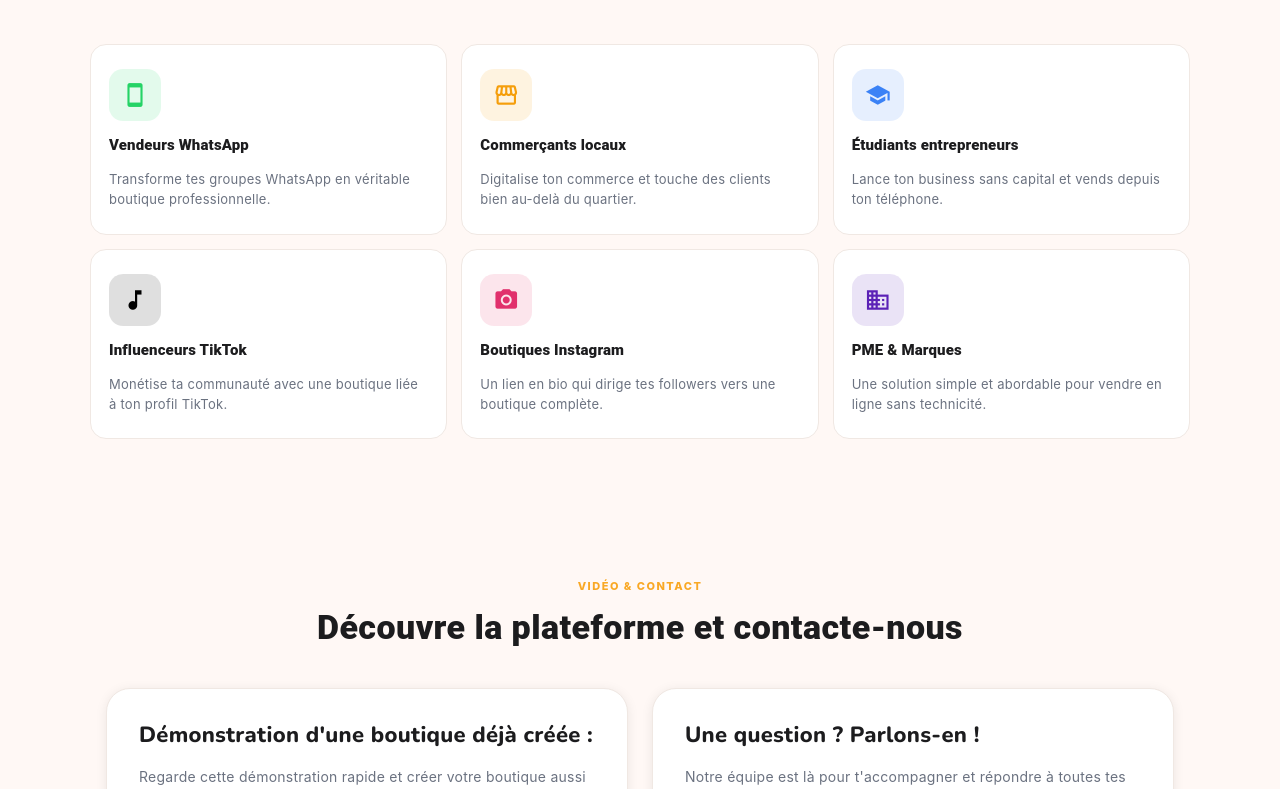
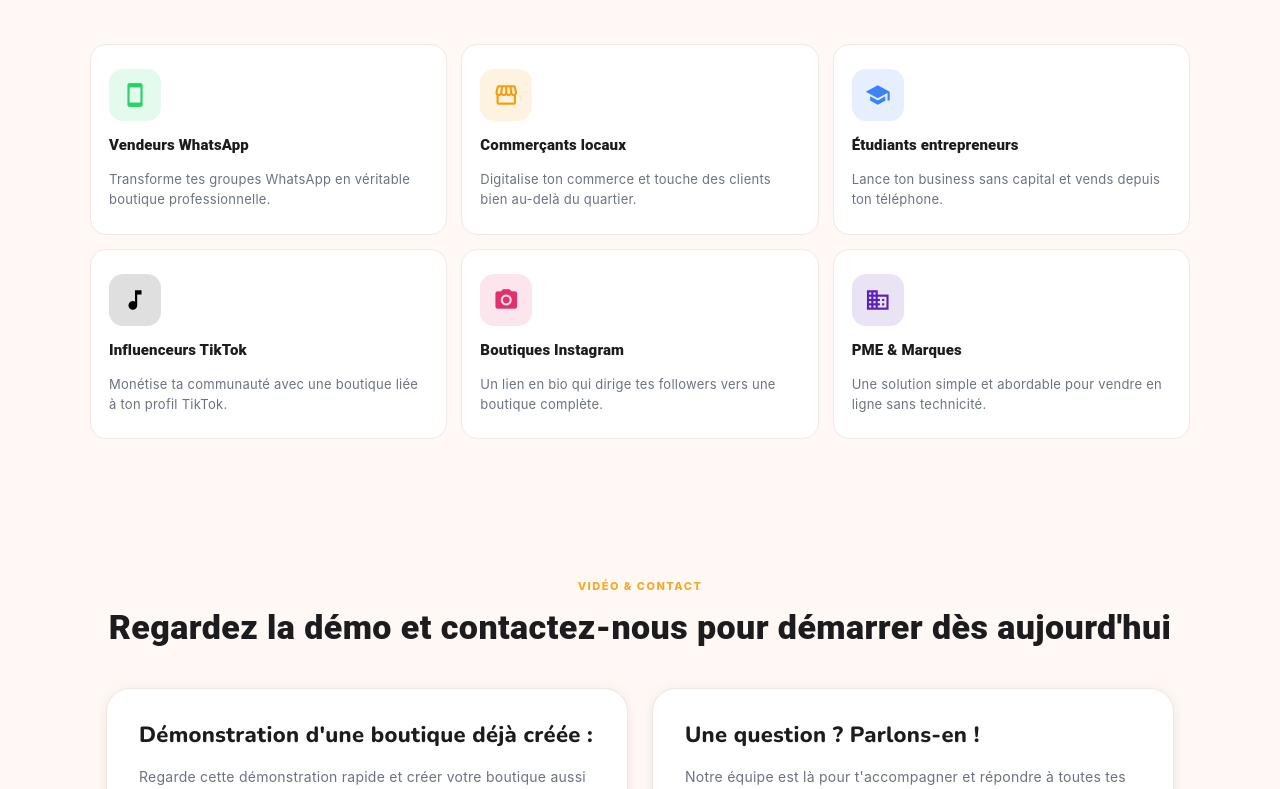
Before and after one commit to gangosimeon/easyOrder, an Angular app: page / in a window 1280 px wide. Shown: the part 2011-2800 px from the top of the page. Built offline with nearby package versions, Linux system fonts and the light colour scheme; a web font is replaced by a local one.

Commit message:
VIDÉO & CONTACT

```diff
--- a/src/app/features/landing/components/video-contact/video-contact.component.html
+++ b/src/app/features/landing/components/video-contact/video-contact.component.html
@@ -3,7 +3,7 @@
 
     <div class="lp-vc__header">
       <span class="lp-section-label">VIDÉO & CONTACT</span>
-      <h2 class="lp-section-title">Découvre la plateforme et contacte-nous</h2>
+      <h2 class="lp-section-title">Regardez la démo et contactez-nous pour démarrer dès aujourd'hui</h2>
     </div>
 
     <div class="lp-vc__grid">
```
Also changed, not shown: 6 other files (tests, documents, lock files or other folders).
